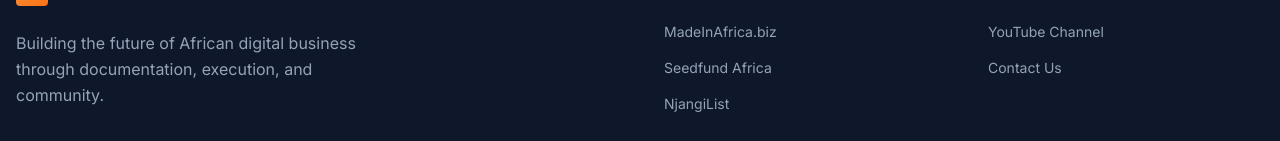
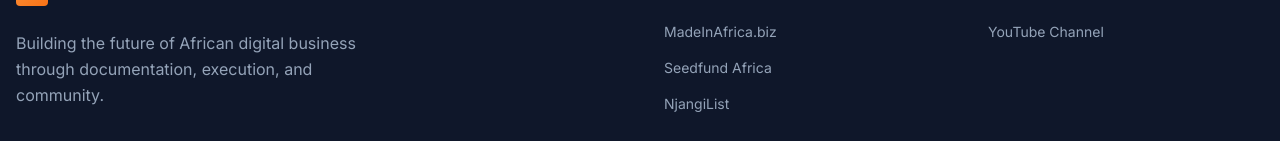
Before and after one commit to DerrickTawah/leanstartafrica, a React (Vite) app: page / in a window 1280 px wide. Shown: the part 2254-2395 px from the top of the page. Built offline with nearby package versions, Linux system fonts and the light colour scheme.

Commit message:
removed contact link

```diff
--- a/App.tsx
+++ b/App.tsx
@@ -149,7 +149,6 @@
               <h4 className="text-white font-bold mb-6">Connect</h4>
               <ul className="space-y-4 text-sm">
                 <li><a href="https://www.youtube.com/@LeanStart.Africa" target="_blank" className="hover:text-white transition-colors">YouTube Channel</a></li>
-                <li><a href="mailto:hello@leanstart.africa" className="hover:text-white transition-colors">Contact Us</a></li>
               </ul>
             </div>
           </div>
```
